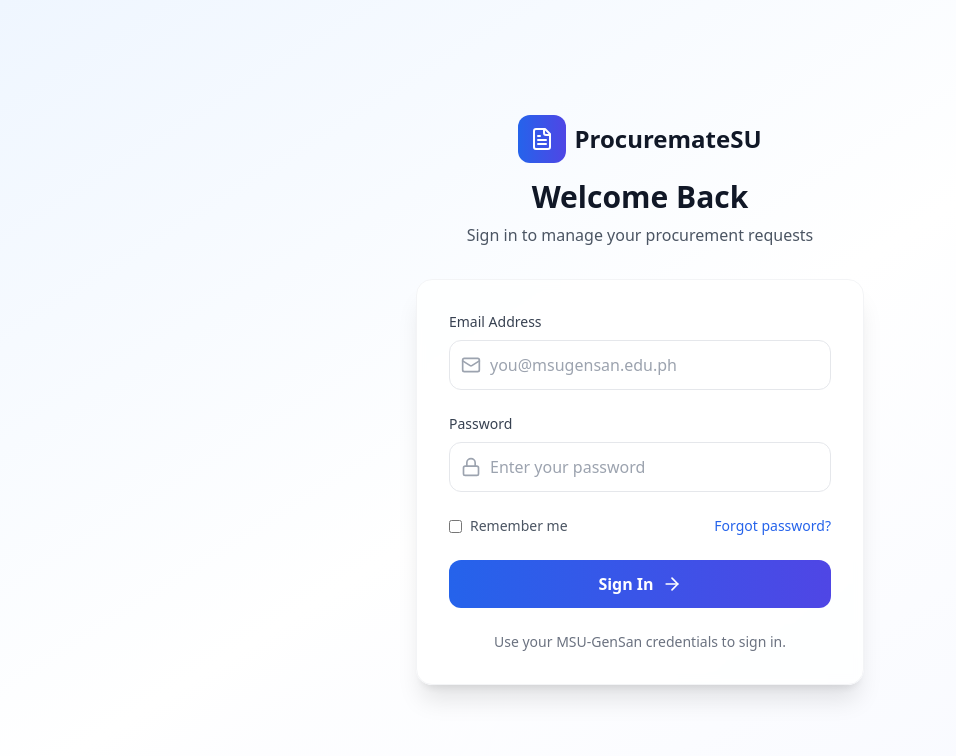
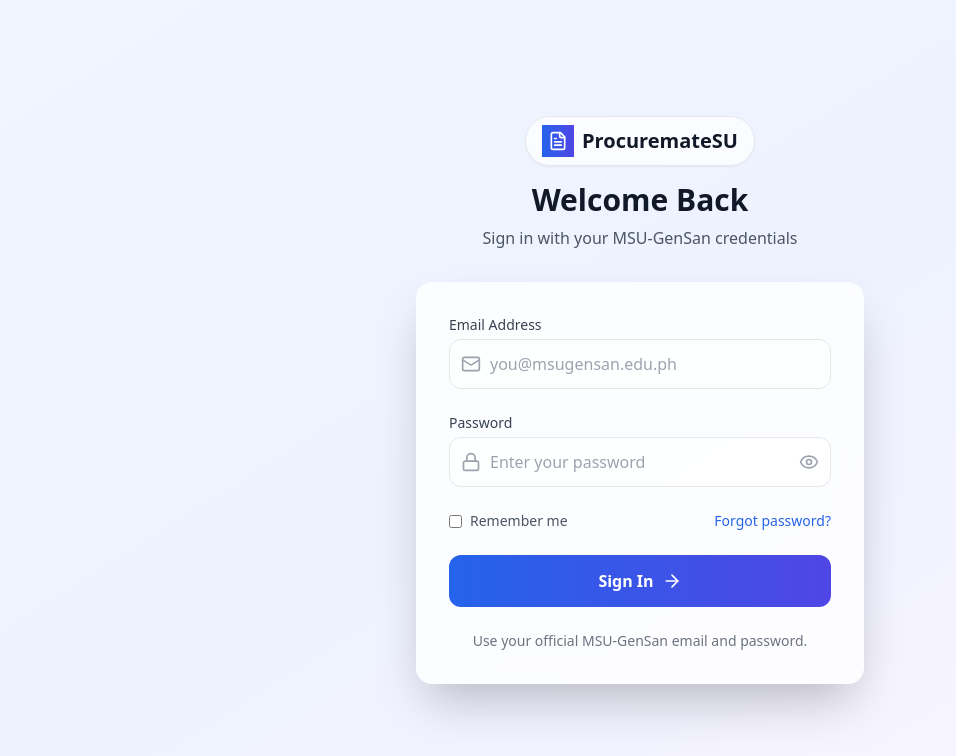
Before and after one commit to mjx0x0/procurematesu, a Next.js app: page /auth/login in a window 1280 px wide. Shown: the top 756 px of the page, without its empty margins (0-956 px from the left). Built offline with nearby package versions, Linux system fonts and the light colour scheme; no server answers.

Commit message:
Improve login error messages to handle unconfirmed/invalid credentials

```diff
--- a/app/auth/login/page.tsx
+++ b/app/auth/login/page.tsx
@@ -4,12 +4,16 @@
 import { useRouter } from "next/navigation";
 import { useState } from "react";
 import { supabase } from "@/lib/supabase/client";
-import { FileText, Mail, Lock, ArrowRight } from "lucide-react";
+import {
+  FileText, Mail, Lock, ArrowRight, AlertCircle,
+  Eye, EyeOff
+} from "lucide-react";
 
 export default function LoginPage() {
   const router = useRouter();
   const [email, setEmail] = useState("");
   const [password, setPassword] = useState("");
+  const [showPassword, setShowPassword] = useState(false);
   const [loading, setLoading] = useState(false);
   const [error, setError] = useState<string | null>(null);
 
@@ -18,18 +22,25 @@
     setLoading(true);
     setError(null);
 
-    const { error: authError } = await supabase.auth.signInWithPassword({
+    const { data, error: authError } = await supabase.auth.signInWithPassword({
       email,
       password,
     });
 
     if (authError) {
-      setError(authError.message);
+      // Customize error messages
+      let msg = authError.message;
+      if (msg.includes("Email not confirmed")) {
+        msg = "Your email address has not been confirmed. Please check your inbox or contact the admin.";
+      } else if (msg.includes("Invalid login credentials")) {
+        msg = "The email or password you entered is incorrect. Please try again.";
+      }
+      setError(msg);
       setLoading(false);
       return;
     }
 
-    // After login, fetch user role
+    // Success – get user role and redirect
     const { data: { user } } = await supabase.auth.getUser();
     if (user) {
       const { data: userData } = await supabase
@@ -48,26 +59,23 @@
   };
 
   return (
-    <div className="min-h-screen flex items-center justify-center bg-gradient-to-br from-blue-50 via-white to-indigo-50/50 px-4">
-      <div className="absolute top-0 right-0 w-96 h-96 bg-blue-200/30 rounded-full blur-3xl -z-10" />
-      <div className="absolute bottom-0 left-0 w-96 h-96 bg-indigo-200/30 rounded-full blur-3xl -z-10" />
-
-      <div className="w-full max-w-md">
+    <div className="min-h-screen flex items-center justify-center bg-gradient-to-br from-blue-50 via-indigo-50 to-purple-50 px-4">
+      <div className="w-full max-w-md animate-fade-in-up">
         <div className="text-center mb-8">
-          <div className="flex items-center justify-center gap-2 mb-4">
-            <div className="bg-gradient-to-r from-blue-600 to-indigo-600 p-3 rounded-xl">
-              <FileText className="h-6 w-6 text-white" />
+          <div className="inline-flex items-center gap-2 bg-white/70 backdrop-blur-sm px-4 py-2 rounded-full shadow-sm border border-gray-200">
+            <div className="bg-gradient-to-r from-blue-600 to-indigo-600 p-1.5 rounded-lg">
+              <FileText className="h-5 w-5 text-white" />
             </div>
-            <span className="text-2xl font-bold text-gray-900">ProcuremateSU</span>
+            <span className="font-bold text-xl text-gray-900">ProcuremateSU</span>
           </div>
-          <h2 className="text-3xl font-bold text-gray-900">Welcome Back</h2>
-          <p className="text-gray-600 mt-2">Sign in to manage your procurement requests</p>
+          <h2 className="text-3xl font-bold text-gray-900 mt-4">Welcome Back</h2>
+          <p className="text-gray-600 mt-2">Sign in with your MSU-GenSan credentials</p>
         </div>
 
-        <div className="bg-white/80 backdrop-blur-sm rounded-2xl p-8 shadow-xl border border-gray-100">
+        <div className="bg-white/80 backdrop-blur-md rounded-2xl p-8 shadow-2xl border border-white/30">
           <form onSubmit={handleLogin} className="space-y-6">
             <div>
-              <label className="block text-sm font-medium text-gray-700 mb-2">Email Address</label>
+              <label className="block text-sm font-medium text-gray-700 mb-1">Email Address</label>
               <div className="relative">
                 <Mail className="absolute left-3 top-1/2 -translate-y-1/2 h-5 w-5 text-gray-400" />
                 <input
@@ -75,30 +83,38 @@
                   value={email}
                   onChange={(e) => setEmail(e.target.value)}
                   placeholder="you@msugensan.edu.ph"
-                  className="w-full pl-10 pr-4 py-3 border border-gray-200 rounded-xl focus:ring-2 focus:ring-blue-500 focus:border-transparent outline-none transition-all"
+                  className="w-full pl-10 pr-4 py-3 border border-gray-200 rounded-xl focus:ring-2 focus:ring-blue-500 focus:border-transparent outline-none transition-all bg-white/70"
                   required
                 />
               </div>
             </div>
 
             <div>
-              <label className="block text-sm font-medium text-gray-700 mb-2">Password</label>
+              <label className="block text-sm font-medium text-gray-700 mb-1">Password</label>
               <div className="relative">
                 <Lock className="absolute left-3 top-1/2 -translate-y-1/2 h-5 w-5 text-gray-400" />
                 <input
-                  type="password"
+                  type={showPassword ? "text" : "password"}
                   value={password}
                   onChange={(e) => setPassword(e.target.value)}
                   placeholder="Enter your password"
-                  className="w-full pl-10 pr-4 py-3 border border-gray-200 rounded-xl focus:ring-2 focus:ring-blue-500 focus:border-transparent outline-none transition-all"
+                  className="w-full pl-10 pr-12 py-3 border border-gray-200 rounded-xl focus:ring-2 focus:ring-blue-500 focus:border-transparent outline-none transition-all bg-white/70"
                   required
                 />
+                <button
+                  type="button"
+                  onClick={() => setShowPassword(!showPassword)}
+                  className="absolute right-3 top-1/2 -translate-y-1/2 text-gray-400 hover:text-gray-600"
+                >
+                  {showPassword ? <EyeOff className="h-5 w-5" /> : <Eye className="h-5 w-5" />}
+                </button>
               </div>
             </div>
 
             {error && (
-              <div className="bg-red-50 border border-red-200 text-red-600 p-3 rounded-xl text-sm">
-                {error}
+              <div className="bg-red-50 border border-red-200 text-red-600 p-3 rounded-xl text-sm flex items-start gap-2">
+                <AlertCircle className="h-5 w-5 flex-shrink-0 mt-0.5" />
+                <span>{error}</span>
               </div>
             )}
 
@@ -107,7 +123,7 @@
                 <input type="checkbox" className="rounded border-gray-300 text-blue-600 focus:ring-blue-500" />
                 <span className="text-gray-600">Remember me</span>
               </label>
-              <Link href="/auth/forgot-password" className="text-blue-600 hover:text-blue-700 font-medium">
+              <Link href="/auth/forgot-password" className="text-blue-600 hover:text-blue-800 font-medium">
                 Forgot password?
               </Link>
             </div>
@@ -115,11 +131,11 @@
             <button
               type="submit"
               disabled={loading}
-              className="w-full bg-gradient-to-r from-blue-600 to-indigo-600 text-white py-3 rounded-xl font-semibold hover:shadow-lg hover:shadow-blue-600/30 transition-all hover:scale-[1.02] flex items-center justify-center gap-2 disabled:opacity-50"
+              className="w-full bg-gradient-to-r from-blue-600 to-indigo-600 text-white py-3.5 rounded-xl font-semibold hover:shadow-xl hover:shadow-blue-600/30 transition-all hover:scale-[1.02] flex items-center justify-center gap-2 disabled:opacity-50 disabled:hover:scale-100"
             >
               {loading ? (
                 <>
-                  <span className="animate-spin h-4 w-4 border-2 border-white border-t-transparent rounded-full" />
+                  <span className="animate-spin h-5 w-5 border-2 border-white border-t-transparent rounded-full" />
                   Signing in...
                 </>
               ) : (
@@ -132,7 +148,7 @@
           </form>
 
           <p className="text-center text-gray-500 text-sm mt-6">
-            Use your MSU-GenSan credentials to sign in.
+            Use your official MSU-GenSan email and password.
           </p>
         </div>
       </div>
```
